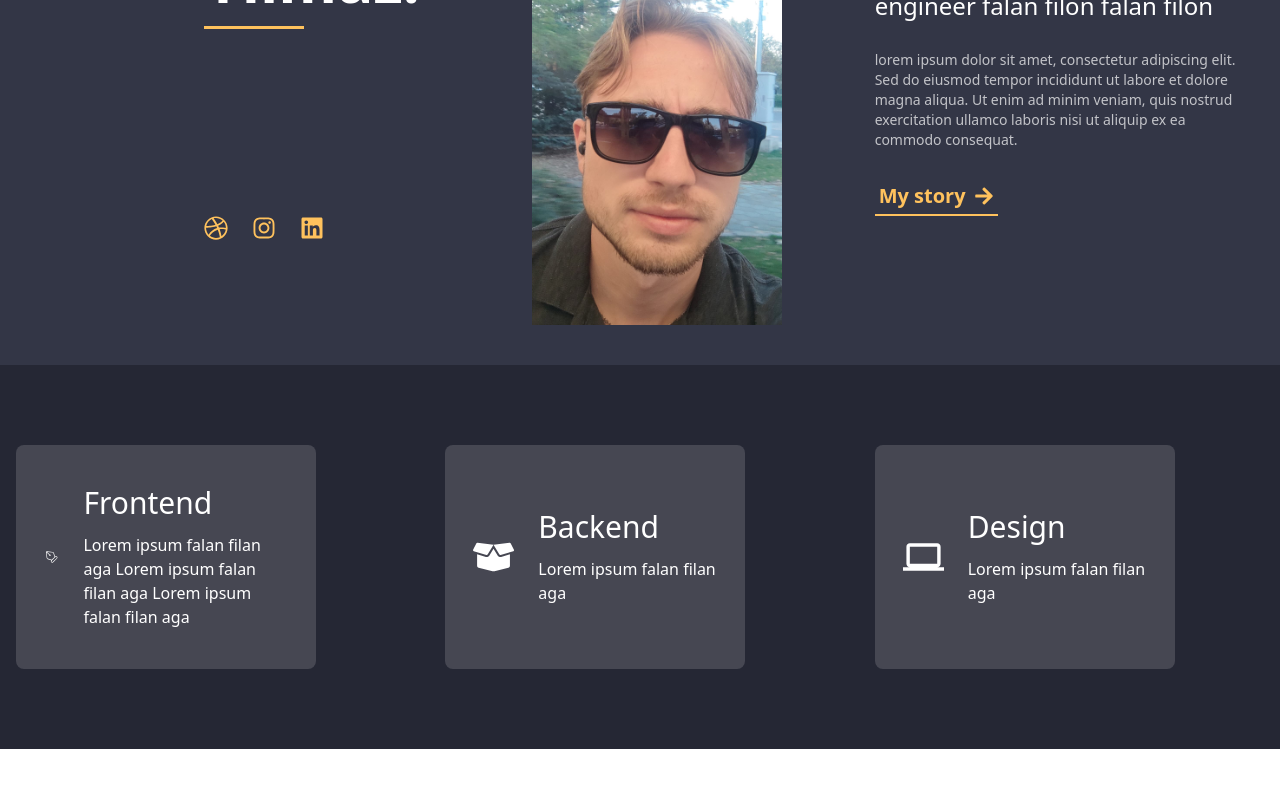
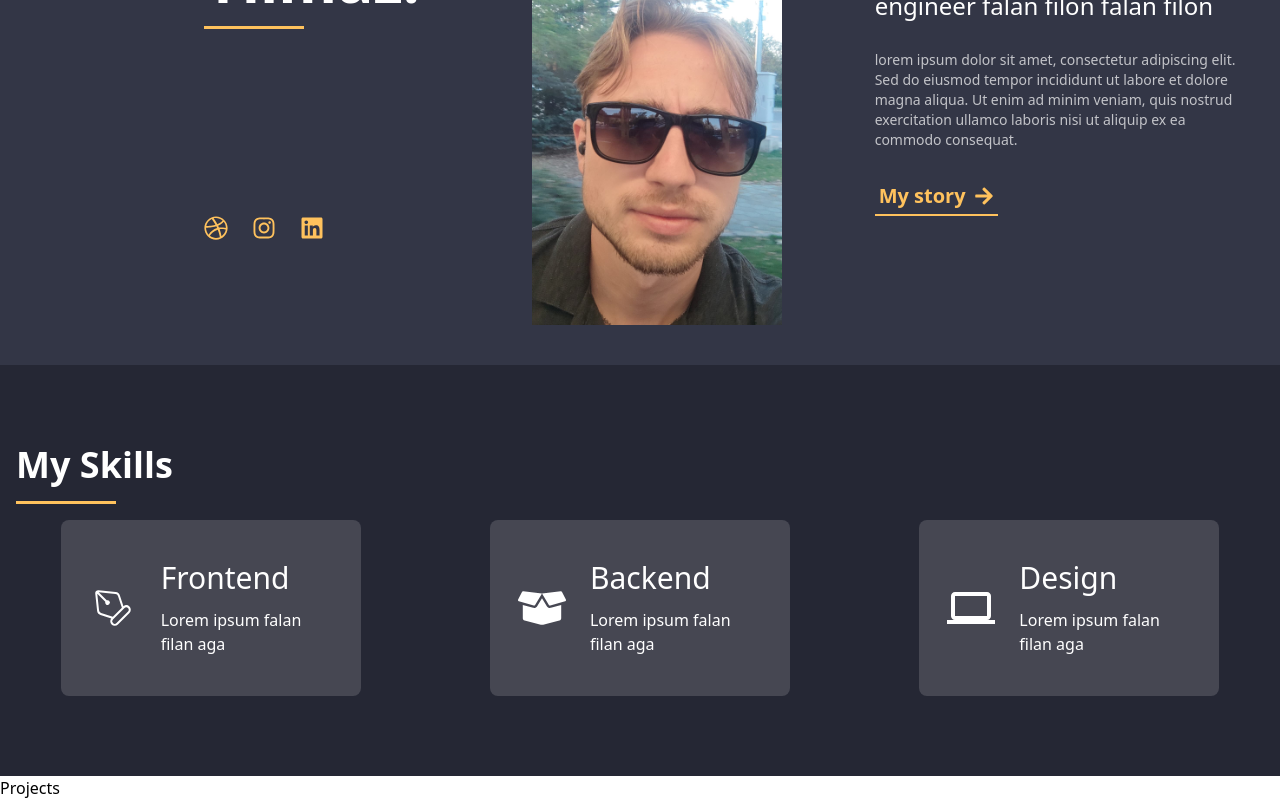
Before and after one commit to ferdiYilmaz41/my-website, a React (Vite) app: page / in a window 1280 px wide. Shown: the part 344-1144 px from the top of the page. Before the commit the page ends 1093 px from the top, so only its background shows below. Built offline with nearby package versions, Linux system fonts and the light colour scheme.

Commit message:
few updates for skills

```diff
--- a/src/App.jsx
+++ b/src/App.jsx
@@ -1,12 +1,14 @@
 import Navbar from "./components/Navbar"
 import Hero from "./components/Hero"
 import Skills from "./components/Skills"
+import Projects from "./components/Projects"
 const App = () => {
   return (
     <main className="overflow-x-hidden">
       <Navbar/>
       <Hero/>
       <Skills/>
+      <Projects/>
     </main>
   )
 }
--- /dev/null
+++ b/src/components/Projects.jsx
@@ -0,0 +1,8 @@
+
+const Projects = () => {
+  return (
+    <div>Projects</div>
+  )
+}
+
+export default Projects
--- a/src/components/Skill.jsx
+++ b/src/components/Skill.jsx
@@ -2,11 +2,11 @@ import PropTypes from "prop-types"
 const Skill = ({title,text, icon:Icon}) => {
   return (
     <div className="flex items-center gap-6 bg-white/15 text-white px-7 py-10
-        max-w-[300px] rounded-lg hover:shadow-lg
+        max-w-[300px] max-h-[200px] rounded-lg hover:shadow-lg
      hover:bg-primary/80 hover:scale-110 duration-200">
-      <Icon className="text-5xl " />
-      <div className="space-y-3">
-        <p className="text-3xl">{title}</p>
+      <Icon className="text-5xl flex-shrink-0 " />
+      <div className="space-y-3 overflow-hidden">
+        <p className="text-3xl overflow-hidden text-ellipsis">{title}</p>
         <p>{text}
         </p>
       </div>
--- a/src/components/Skills.jsx
+++ b/src/components/Skills.jsx
@@ -6,12 +6,11 @@ const Skills = () => {
     return (
         // each skills will be a component
         <div className="bg-darkGray text-white">
-            <div className="container mx-auto px-4 py-20 ">
-                <div className="grid gap-10 md:grid-cols-2 lg:grid-cols-3">
-                    <Skill title="Frontend" icon={CiPen} text="Lorem ipsum falan filan aga
-                    Lorem ipsum falan filan aga
-                    Lorem ipsum falan filan aga
-             " />
+            <div className="container mx-auto px-4 py-20 justify-center items-center">
+                <h1 className="text-4xl font-semibold ">My Skills</h1>
+                <div className="h-[3px] w-[100px] bg-primary my-4"></div>
+                <div className="grid gap-10 md:grid-cols-2 lg:grid-cols-3 justify-center place-items-center">
+                    <Skill title="Frontend" icon={CiPen} text="Lorem ipsum falan filan aga" />
                     <Skill title="Backend" icon={FaBoxOpen} text="Lorem ipsum falan filan aga" />
                     <Skill title="Design" icon={MdComputer} text="Lorem ipsum falan filan aga" />
                 </div>
```
